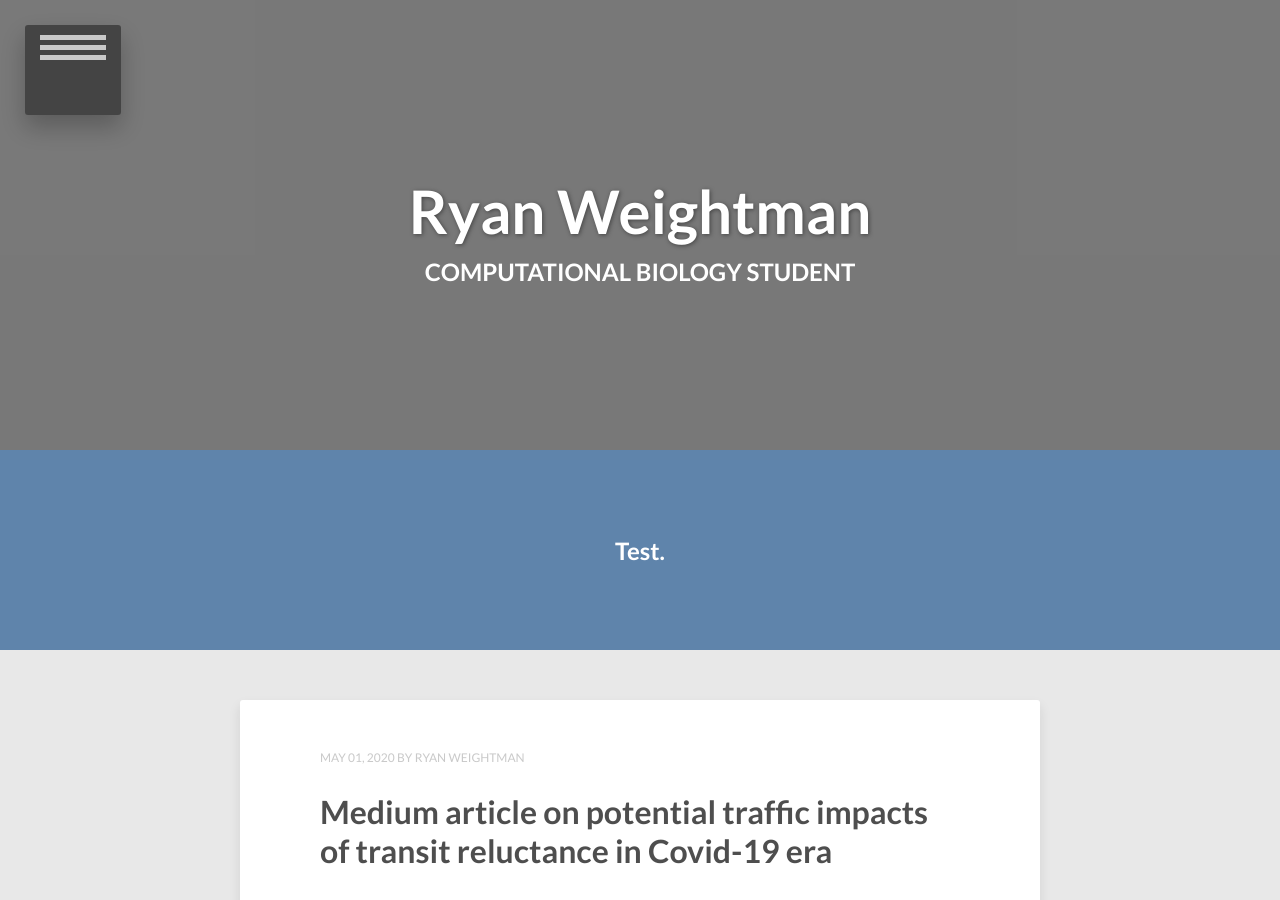
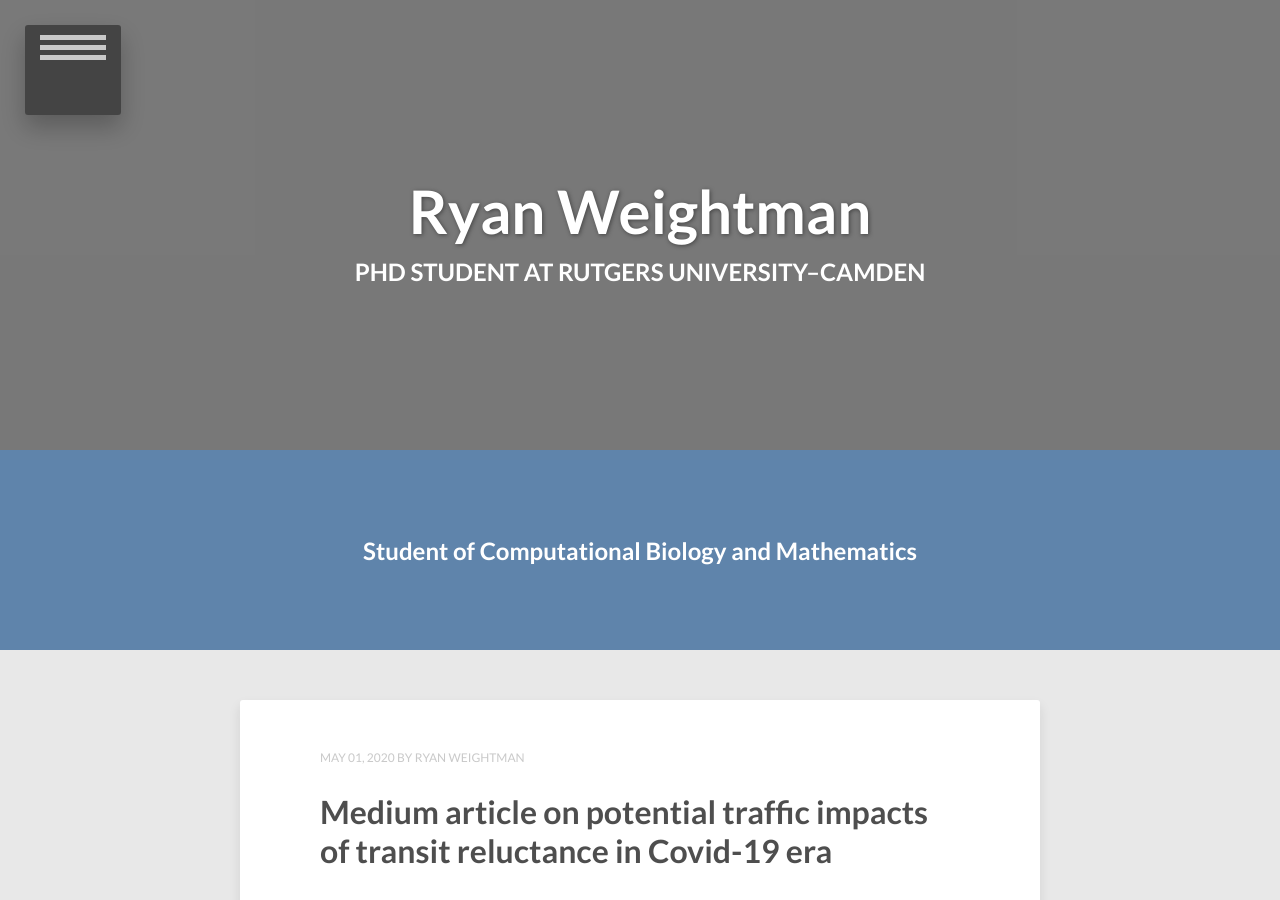
Before and after one commit to RyanJ119/RyanJ119.github.io, a Jekyll site: the page built from index.html, in a window 1280 px wide and 900 px high. Built offline with Jekyll 4.4.1, drawn with Linux system fonts in a browser that asks for light colours; nearby versions of some CDN libraries; the list of posts is cut into pages by our own code.

Commit message:
Update index.html

```diff
--- a/index.html
+++ b/index.html
@@ -1,9 +1,9 @@
 ---
 layout: post-index-home
 title: Ryan
-description: "Computational Biology Student"
+description: "PhD Student at Rutgers University–Camden"
 sectitle: "Welcome!"
-secdescription: "Test."
+secdescription: "Student of Computational Biology and Mathematics"
 tags: [test1, test2]
 comments: false
 image:
```
